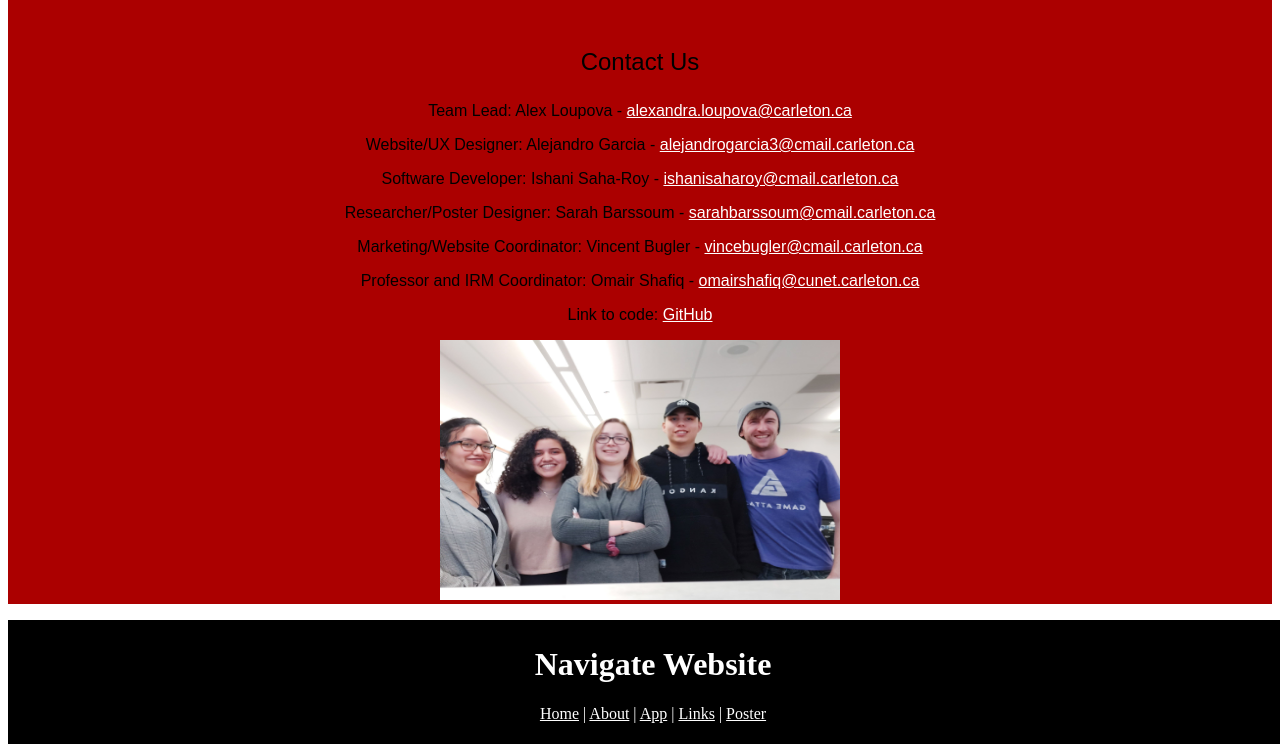
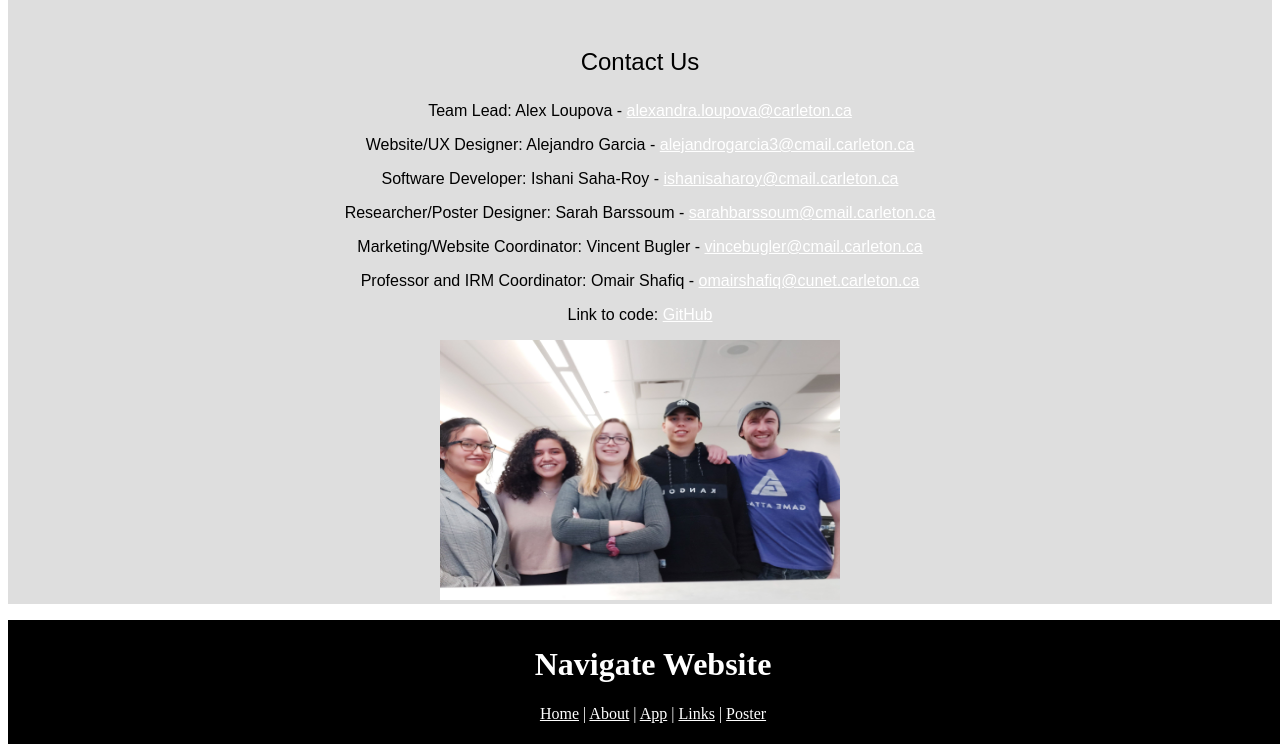
Before and after one commit to BibSearch/BibSearch.github.io, a plain HTML site: page Links.html in a window 1280 px wide. Shown: the part 675-1419 px from the top of the page. Drawn offline with Linux system fonts and the light colour scheme.

Commit message:
Update Links.html

```diff
--- a/Links.html
+++ b/Links.html
@@ -95,7 +95,7 @@ Professor and IRM Coordinator: Omair Shafiq -
 }
 
 #content {
-	background-color:#ab0000;
+	background-color:#dedede;
     width:100%;
     padding-top:5px;
 	font-family: Arial, Helvetica, sans-serif;
```
